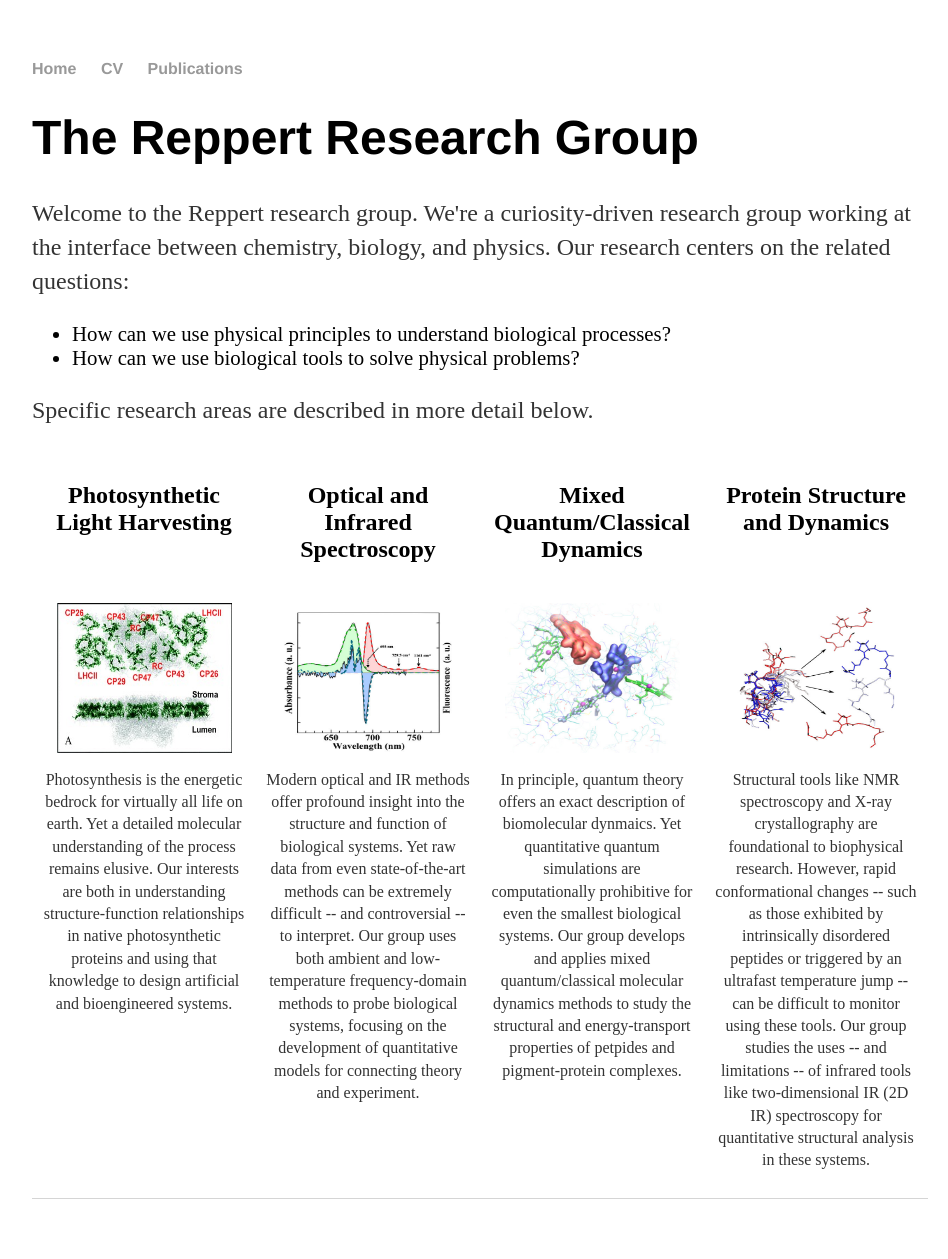
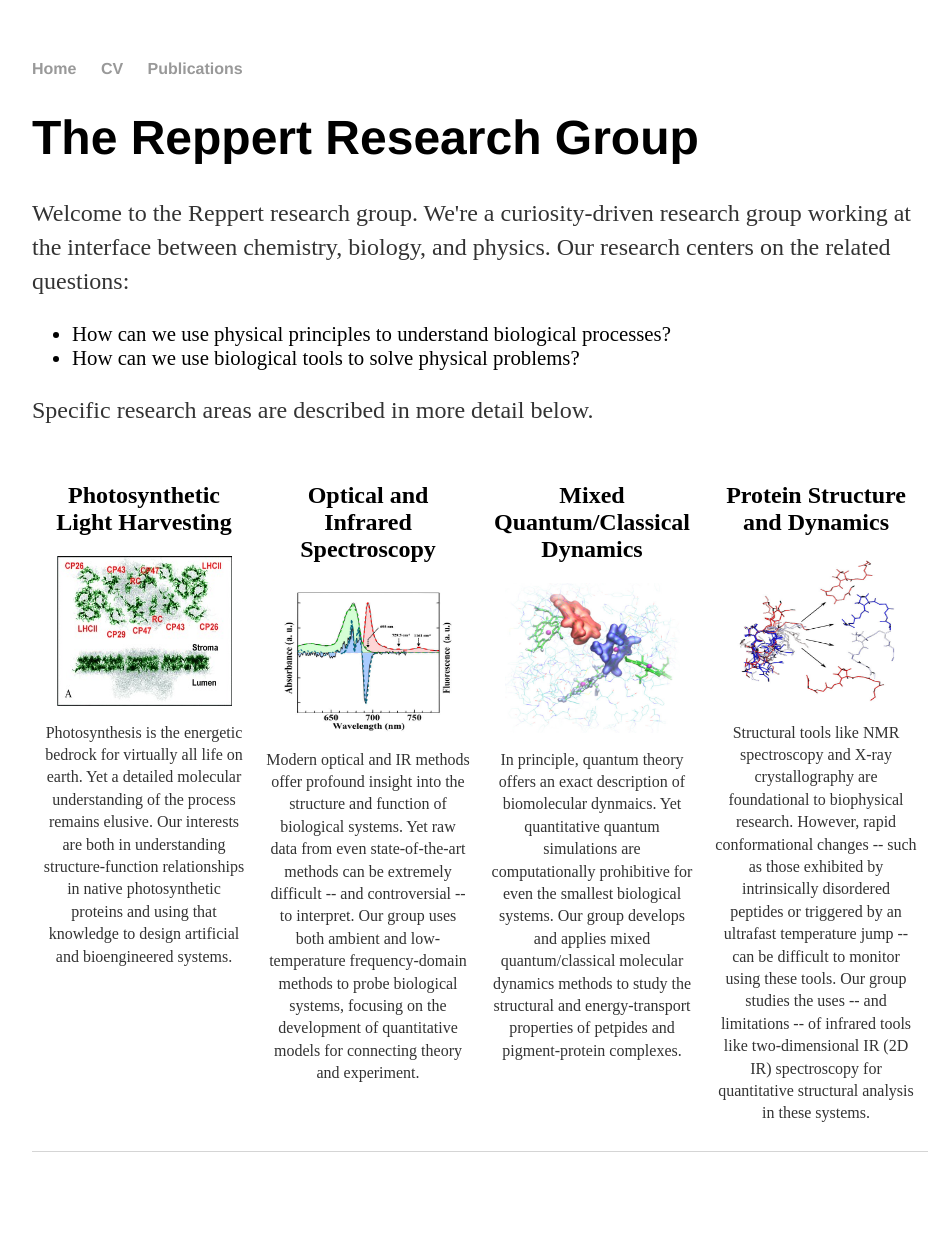
Before and after one commit to mreppert/mreppert.github.io, a Jekyll site: the page built from index.html, in a window 1280 px wide. Shown: the whole page, without its empty margins (160-1108 px from the left). Built offline with Jekyll 4.4.1, drawn with Linux system fonts in a browser that asks for light colours; after the commit the page ends 1212 px from its top, so only the background shows below that.

Commit message:
Update index.html

```diff
--- a/index.html
+++ b/index.html
@@ -52,33 +52,21 @@ img {
 <div class="row">
 	<div class="column">
 		<h2 style="text-align:center;"}>Photosynthetic Light Harvesting</h2>
-	</div>
-	<div class="column">
-		<h2 style="text-align:center;">Optical and Infrared Spectroscopy</h2>
-	</div>
-	<div class="column">
-		<h2 style="text-align:center;">Mixed Quantum/Classical Dynamics</h2>
-	</div>
-	<div class="column">
-		<h2 style="text-align:center;">Protein Structure and Dynamics</h2>
-	</div>
-
-</div>
-
-<div class="row">
-	<div class="column">
 		<img src="/psii_structure.jpg" width="175" height="150">
 	  	<p style="text-align:center; font-size:100%;"}>Photosynthesis is the energetic bedrock for virtually all life on earth. Yet a detailed molecular understanding of the process remains elusive. Our interests are both in understanding structure-function relationships in native photosynthetic proteins and using that knowledge to design artificial and bioengineered systems.</p>
 	</div>
 	<div class="column">
+		<h2 style="text-align:center;">Optical and Infrared Spectroscopy</h2>
 		<img src="/cp47_hb.jpg" width="175" height="150">
 		<p style="text-align:center; font-size:100%;"}>Modern optical and IR methods offer profound insight into the structure and function of biological systems. Yet raw data from even state-of-the-art methods can be extremely difficult -- and controversial -- to interpret. Our group uses both ambient and low-temperature frequency-domain methods to probe biological systems, focusing on the development of quantitative models for connecting theory and experiment.</p>
 	</div>
 	<div class="column">
+		<h2 style="text-align:center;">Mixed Quantum/Classical Dynamics</h2>
 		<img src="/Chl_excitons.jpg" width="175" height="150">
 		<p style="text-align:center; font-size:100%;"}>In principle, quantum theory offers an exact description of biomolecular dynmaics. Yet quantitative quantum simulations are computationally prohibitive for even the smallest biological systems. Our group develops and applies mixed quantum/classical molecular dynamics methods to study the structural and energy-transport properties of petpides and pigment-protein complexes.</p>
 	</div>
 	<div class="column">
+		<h2 style="text-align:center;">Protein Structure and Dynamics</h2>
 		<img src="/elp_schematic.jpg" width="175" height="150">
 		<p style="text-align:center; font-size:100%;"}>Structural tools like NMR spectroscopy and X-ray crystallography are foundational to biophysical research. However, rapid conformational changes -- such as those exhibited by intrinsically disordered peptides or triggered by an ultrafast temperature jump -- can be difficult to monitor using these tools. Our group studies the uses -- and limitations -- of infrared tools like two-dimensional IR (2D IR) spectroscopy for quantitative structural analysis in these systems.</p>
 	</div>
```
